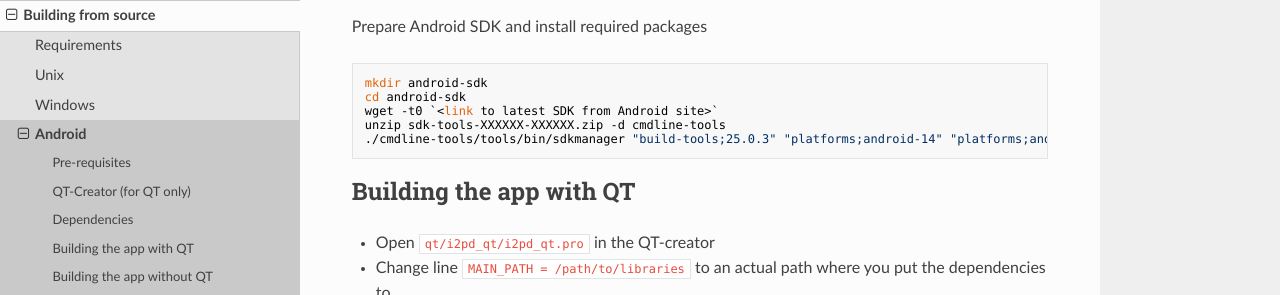
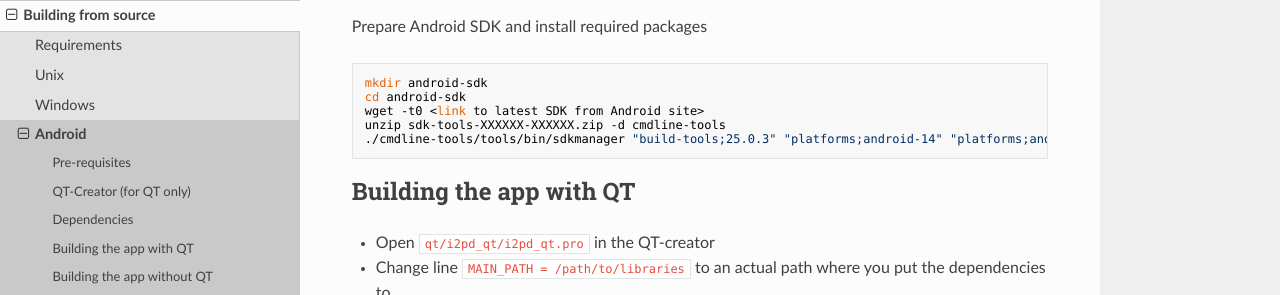
Before and after one commit to PurpleI2P/i2pd_docs_en, an MkDocs documentation site: the page built from docs/devs/building/android.md, in a window 1280 px wide and 900 px high, scrolled down 649 px. Shown: the part 170-465 px from the top of the window. Built offline with MkDocs 1.6.1, drawn with Linux system fonts in a browser that asks for light colours; nearby versions of some CDN libraries; old or Windows-style settings are respelled for this version of MkDocs.

Commit message:
fixed .md escapes markup

```diff
--- a/docs/devs/building/android.md
+++ b/docs/devs/building/android.md
@@ -37,7 +37,7 @@ Prepare Android SDK and install required packages
 
 	mkdir android-sdk
 	cd android-sdk
-	wget -t0 `<link to latest SDK from Android site>`
+	wget -t0 <link to latest SDK from Android site>
 	unzip sdk-tools-XXXXXX-XXXXXX.zip -d cmdline-tools
 	./cmdline-tools/tools/bin/sdkmanager "build-tools;25.0.3" "platforms;android-14" "platforms;android-25" "platform-tools"
 
```
